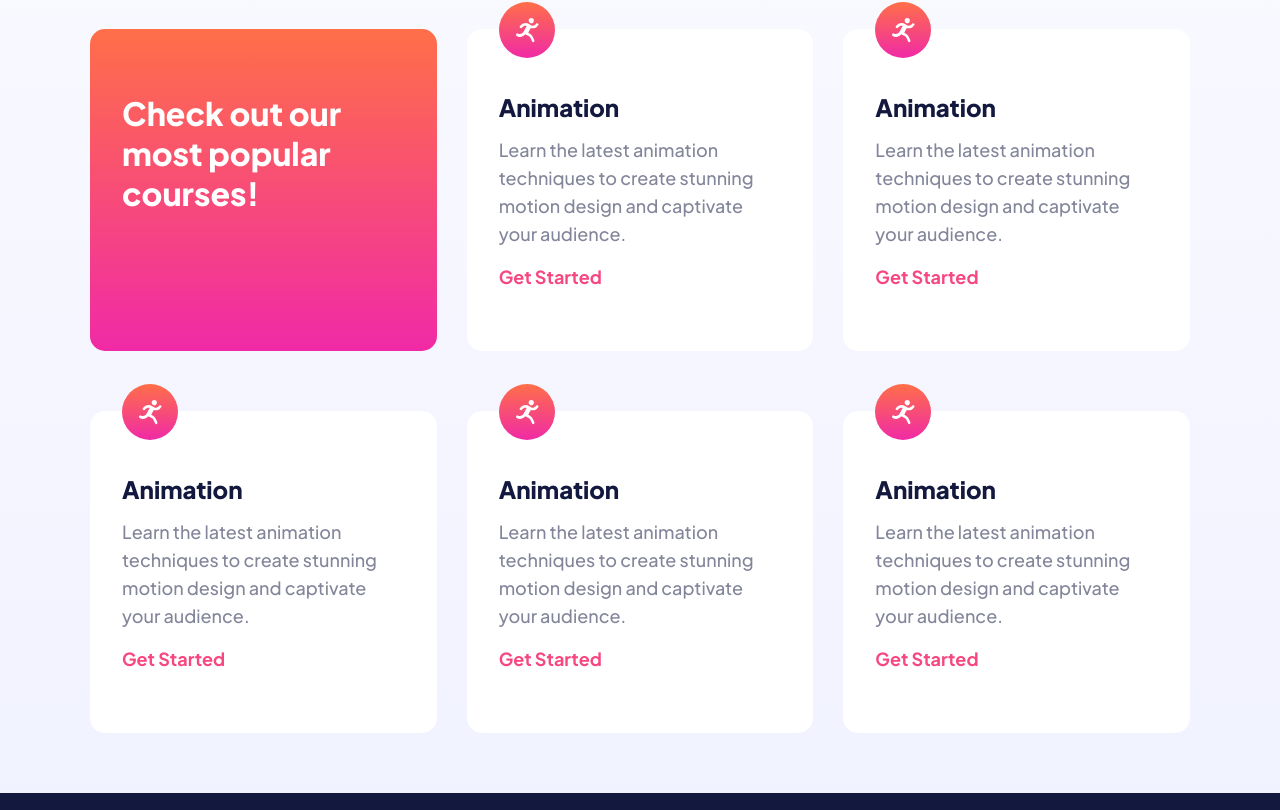
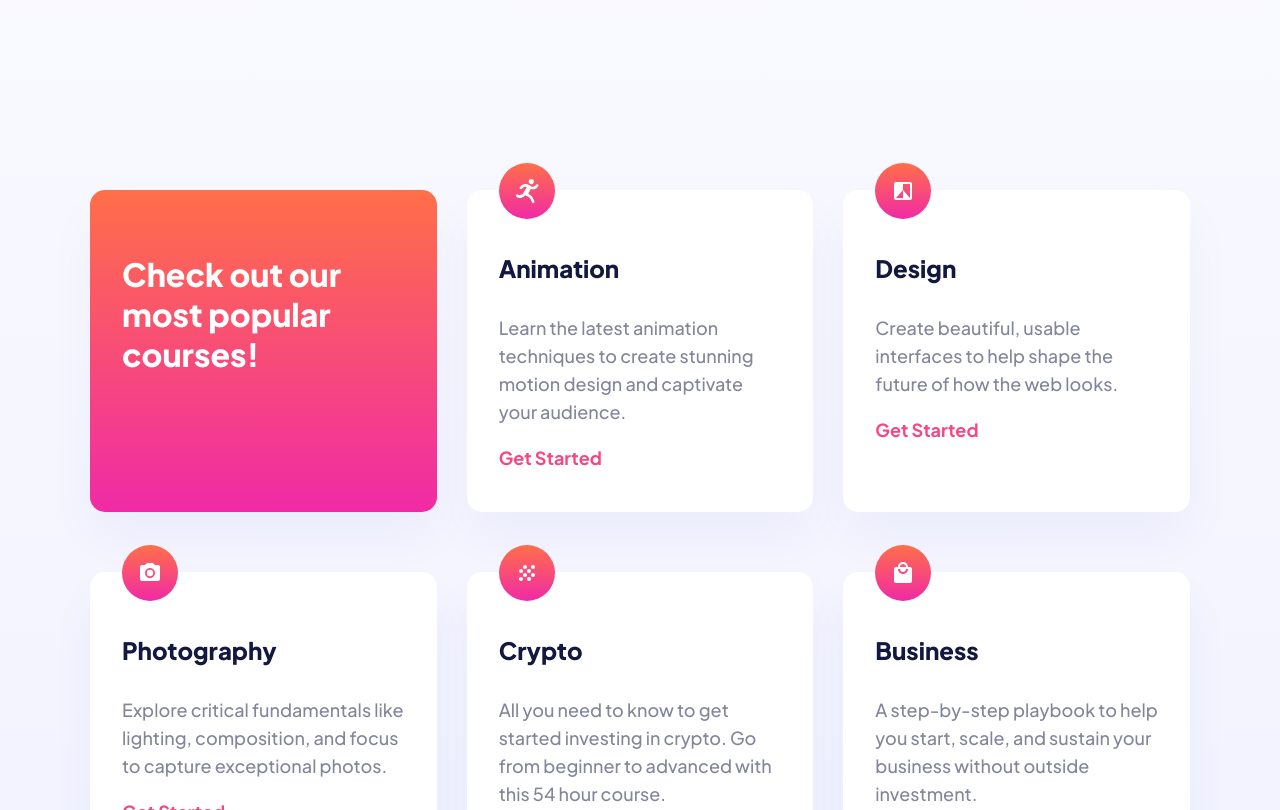
Before and after one commit to nathansoussana/skilled-elearning-landing-page, a React (Vite) app: page / in a window 1280 px wide. Shown: the part 770-1580 px from the top of the page. Built offline with nearby package versions, Linux system fonts and the light colour scheme.

Commit message:
Completed cards section

```diff
--- a/src/css/main.css
+++ b/src/css/main.css
@@ -112,12 +112,13 @@ small {
 }
 
 .card {
-  flex: 1 1 320px;
+  flex: 1 1 300px;
   height: 322px;
   flex-shrink: 0;
   border-radius: 15px;
   padding: 64px 32px;
   box-sizing: border-box;
+  box-shadow: 0px 25px 50px 0px rgba(6, 22, 141, 0.04);
 }
 
 .card-title {
@@ -143,7 +144,7 @@ small {
   margin-top: 0 !important;
 }
 
-.library .card-container {
+.card-container {
   margin: 40px 0;
 }
 
@@ -153,6 +154,22 @@ small {
   gap: 60px 30px;
 }
 
+@media all and (max-width: 900px) {
+  .card-title-title {
+    font-size: 24px;
+    line-height: 32px;
+  }
+}
+@media all and (max-width: 500px) {
+  .card-title {
+    height: 100%;
+    padding-top: 24px;
+    padding-bottom: 32px;
+  }
+  .card-title-title {
+    margin-bottom: 0;
+  }
+}
 .library {
   display: flex;
   flex-direction: column;
--- a/src/jsx/App.jsx
+++ b/src/jsx/App.jsx
@@ -8,9 +8,9 @@ function App() {
   return (
     <div>
       <Navbar />
-      <Library />
-      {/* <Hero /> */}
-      {/* <Courses /> */}
+      {/* <Library /> */}
+      <Hero />
+      <Courses />
       <Footer />
     </div>
   )
--- /dev/null
+++ b/src/jsx/components/Cards.jsx
@@ -0,0 +1,27 @@
+import PropTypes from 'prop-types';
+
+export function CardTitle() {
+  return (
+    <div className="card card-title">
+      <h3 className = "card-title-title">Check out our most popular courses!</h3>
+    </div>
+  )
+}
+
+
+export function CardCourse(props) {
+  return (
+    <div className="card card-course">
+      <img src={`../public/${props.icon}.svg`} alt="Course icon" className="card-course-icon"/>
+      <h4 className="card-course-title">{props.title}</h4>
+      <p className="class-course-description">{props.description}</p>
+      <a href="#" className="link class-course-link">Get Started</a>
+    </div>
+  )
+}
+
+CardCourse.propTypes = {
+  icon: PropTypes.string.isRequired,
+  title: PropTypes.string.isRequired,
+  description: PropTypes.string.isRequired,
+};
--- /dev/null
+++ b/src/jsx/data.js
@@ -0,0 +1,32 @@
+export default [
+  {
+    id: 1,
+    icon: "icon-animation",
+    title: "Animation",
+    description: "Learn the latest animation techniques to create stunning motion design and captivate your audience."
+  },
+  {
+    id: 2,
+    icon: "icon-design",
+    title: "Design",
+    description: "Create beautiful, usable interfaces to help shape the future of how the web looks."
+  },
+  {
+    id: 3,
+    icon: "icon-photography",
+    title: "Photography",
+    description: "Explore critical fundamentals like lighting, composition, and focus to capture exceptional photos."
+  },
+  {
+    id: 4,
+    icon: "icon-crypto",
+    title: "Crypto",
+    description: "All you need to know to get started investing in crypto. Go from beginner to advanced with this 54 hour course."
+  },
+  {
+    id: 5,
+    icon: "icon-business",
+    title: "Business",
+    description: "A step-by-step playbook to help you start, scale, and sustain your business without outside investment."
+  }
+]
--- a/src/jsx/sections/Courses.jsx
+++ b/src/jsx/sections/Courses.jsx
@@ -1,5 +1,25 @@
+import {CardTitle} from '../components/Cards'
+import {CardCourse} from '../components/Cards'
+import data from '../data'
+
 export default function Courses() {
+  const cardsCourses = data.map(course => {
+      return (
+        <CardCourse
+          key={course.id}
+          {...course}
+        />
+      )
+    })
+
   return (
-    <div></div>
+    <div className="courses">
+      <div className="section-container">
+        <div className="card-container">
+          <CardTitle />
+          {cardsCourses}
+        </div>
+      </div>
+    </div>
   )
 }
--- a/src/sass/components/_card.sass
+++ b/src/sass/components/_card.sass
@@ -3,14 +3,13 @@
 // General Card Styles
 
 .card
-  flex: 1 1 320px
-  // width: 350px
-  // width: 100%
+  flex: 1 1 300px
   height: 322px
   flex-shrink: 0
   border-radius: 15px
   padding: 64px 32px
   box-sizing: border-box
+  box-shadow: 0px 25px 50px 0px rgba(6, 22, 141, 0.04)
 
 // Card Title
 
@@ -36,11 +35,27 @@
 
 // Card Container
 
-.library
-  .card-container
-    margin: 40px 0
+.card-container
+  margin: 40px 0
 
 .card-container
   display: flex
   flex-wrap: wrap
   gap: 60px 30px
+
+// Tablet Styles
+@media all and (max-width: variables.$tablet)
+  .card-title-title
+    font-size: 24px
+    line-height: 32px
+
+// Mobile Styles
+
+@media all and (max-width: variables.$mobile)
+  .card-title
+    height: 100%
+    padding-top: 24px
+    padding-bottom: 32px
+
+  .card-title-title
+    margin-bottom: 0
```
Also changed, not shown: 1 other file (tests, documents, lock files or other folders).
